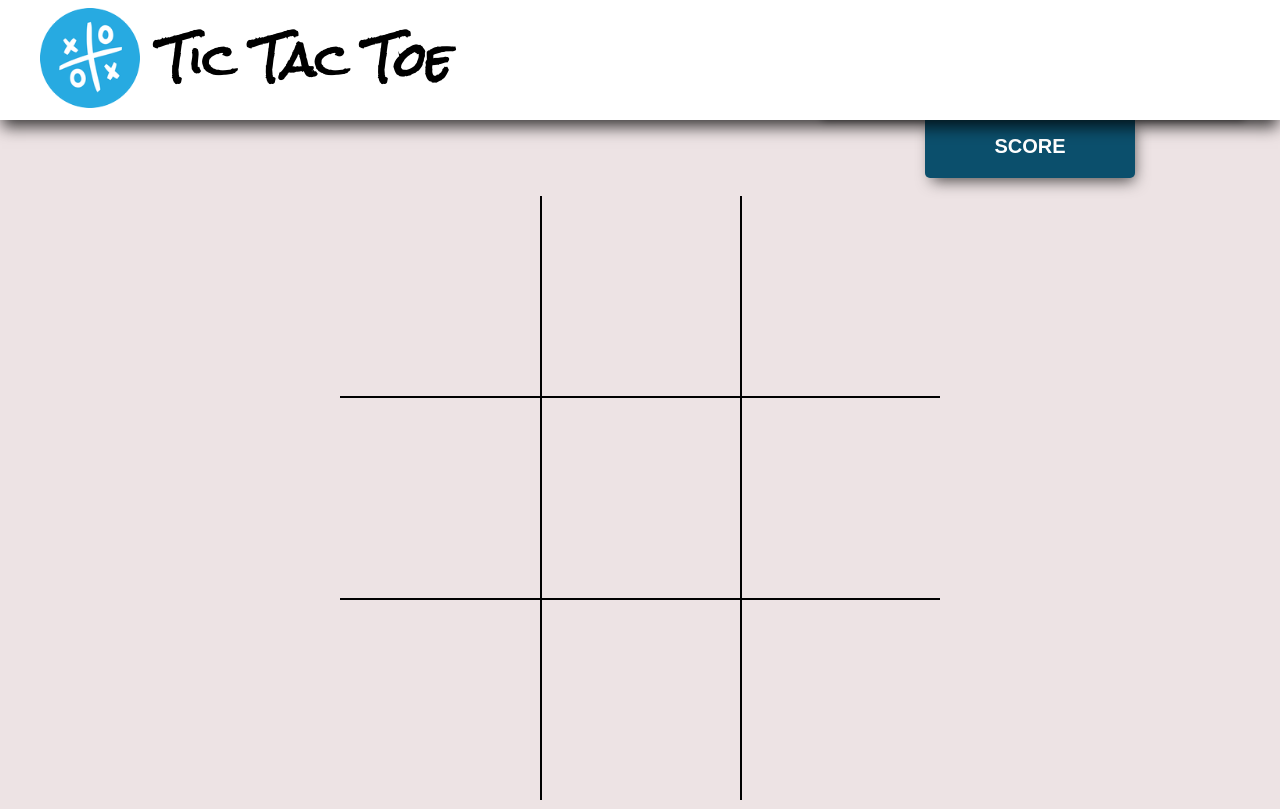
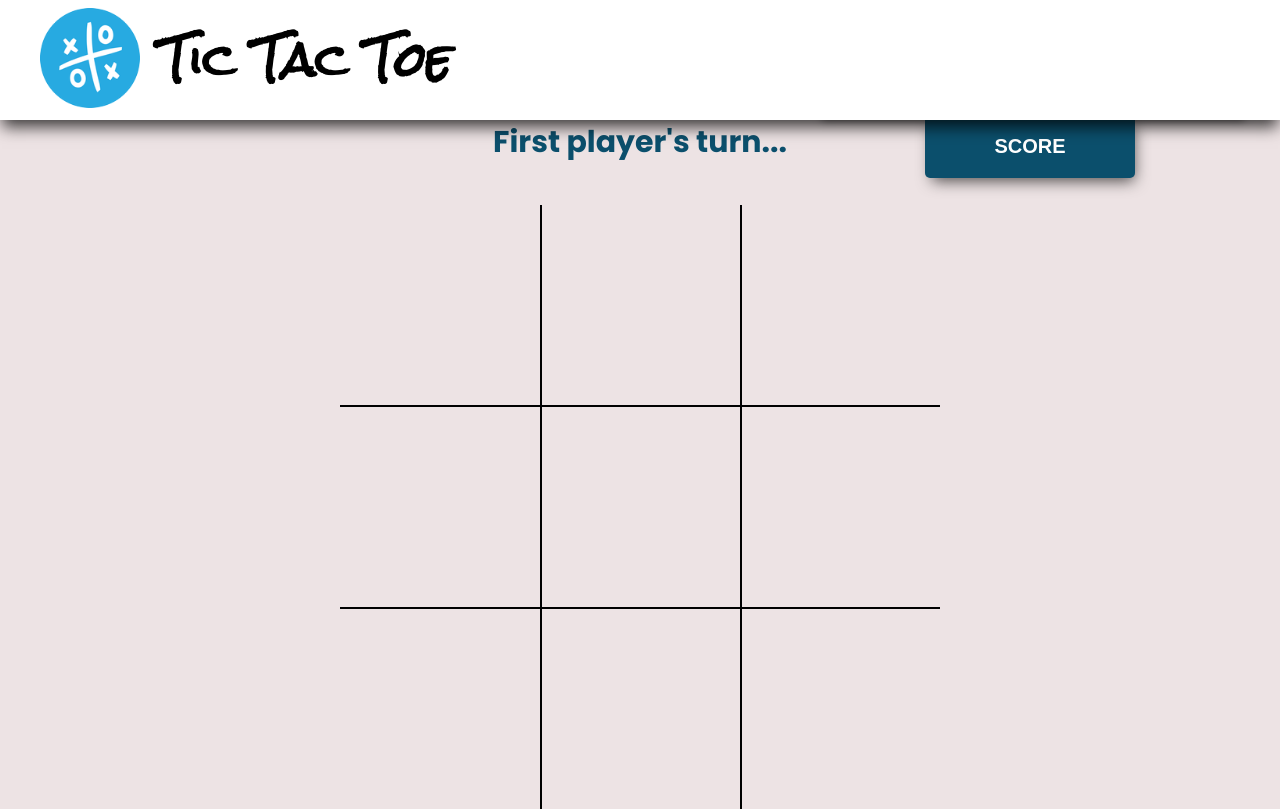
Before and after one commit to barbaravasic/tic-tac-toe, a React (Create React App) app: page /#/play-game in a window 1280 px wide. Built offline with nearby package versions, Linux system fonts and the light colour scheme.

Commit message:
Display current player

```diff
--- a/src/view/pages/GamePage.jsx
+++ b/src/view/pages/GamePage.jsx
@@ -79,9 +79,13 @@ export default class GamePage extends Component {
 
     render() {
         const { winner, firstPlayersTurn, gameFields, isGameOver } = this.state
+        const { firstPlayersName, secondPlayersName } = this.context
+
+        const currentPlayer = firstPlayersTurn ? firstPlayersName : secondPlayersName
         return (
             <div className="game-page">
                 <Score />
+               { !isGameOver && <h4>{currentPlayer}'s turn...</h4>}
                 <div className="game-table">
                     {gameFields.map(field => <GameField key={field.position} field={field} firstPlayersTurn={firstPlayersTurn} onSelectField={this.onSelectField} isGameOver={isGameOver} />)}
                 </div>
--- a/src/view/styles/gamePage.scss
+++ b/src/view/styles/gamePage.scss
@@ -1,9 +1,19 @@
 .game-page {
     height: 100%;
     display: flex;
-    // justify-content: center;/
     align-items: center;
     flex-direction: column;
+
+    h4 {
+        color: $darkBlue;
+        font-size: 30px;
+        margin-bottom: 40px;
+
+        @media  #{$mobileScreen} {
+            font-size: 3.911342894393742VW;
+            margin-bottom: 5.215123859191656VW;
+        }
+    }
 
     .game-table {
         width: 50%;
--- a/src/view/styles/score.scss
+++ b/src/view/styles/score.scss
@@ -2,7 +2,7 @@
     width: 35%;
     position: relative;
     align-self: flex-end;
-    height: 200px;
+    height: 120px;
 
     .score-dropdown {
         transition: all .5s ease-in-out;
@@ -76,7 +76,7 @@
     }
 
     @media #{$tabletScreen} {
-        height: 19.230769230769234VW;
+        height: 11.538461538461538VW;
     }
 
     @media #{$mobileScreen} {
```
